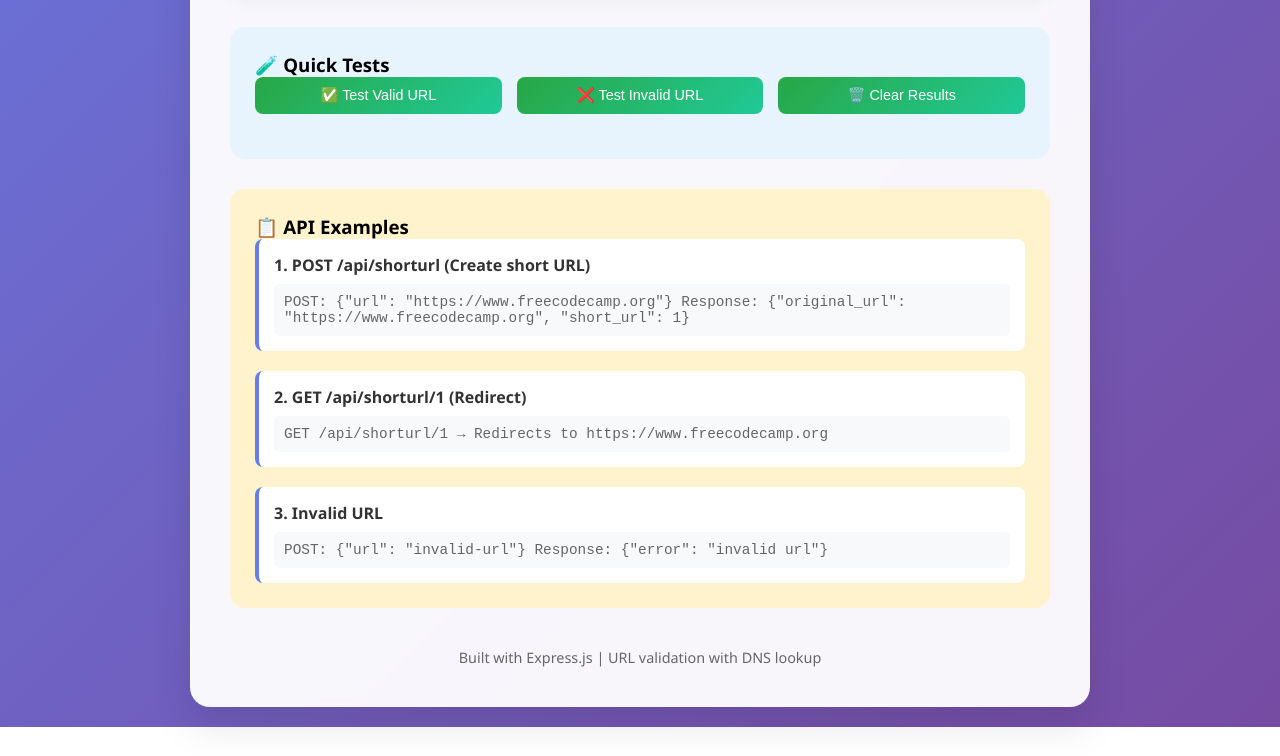
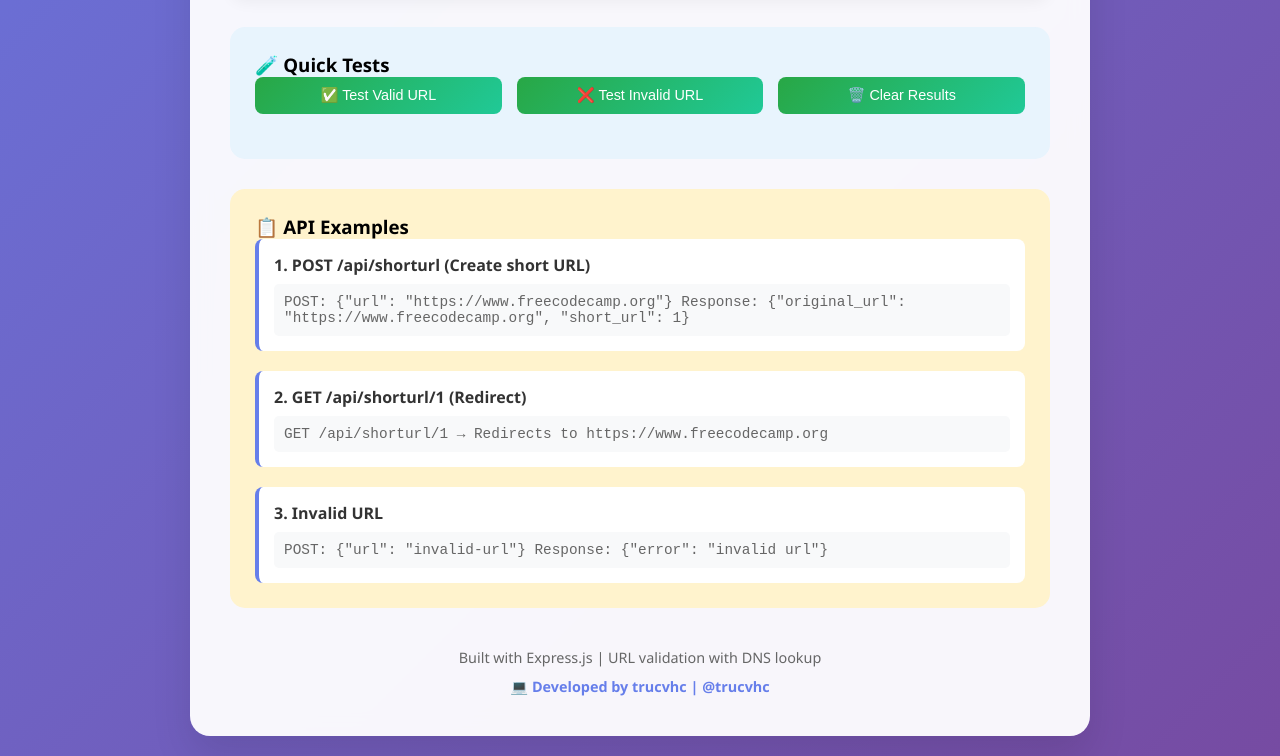
Before and after one commit to vhctruc/freecodecamp-shortener-microservice, a website: page index.html in a window 1280 px wide. Shown: the part 913-1669 px from the top of the page. Before the commit the page ends 1640 px from the top, so only its background shows below. Drawn offline with Linux system fonts and the light colour scheme.

Commit message:
Update index.html

```diff
--- a/index.html
+++ b/index.html
@@ -3,7 +3,9 @@
 <head>
     <meta charset="UTF-8">
     <meta name="viewport" content="width=device-width, initial-scale=1.0">
-    <title>URL Shortener Microservice</title>
+    <meta name="author" content="trucvhc">
+    <meta name="description" content="URL Shortener - Create short URLs and redirect to destinations. Developed by trucvhc">
+    <title>URL Shortener | by trucvhc</title>
     <style>
         * {
             margin: 0;
@@ -381,6 +383,10 @@ Response: {"error": "invalid url"}</div>
 
         <div class="footer">
             <p>Built with Express.js | URL validation with DNS lookup</p>
+            <p style="margin-top: 10px; font-weight: bold; color: #667eea;">
+                💻 Developed by <strong>trucvhc</strong> |
+                <a href="https://github.com/trucvhc" target="_blank" style="color: #667eea; text-decoration: none;">@trucvhc</a>
+            </p>
         </div>
     </div>
 
```
